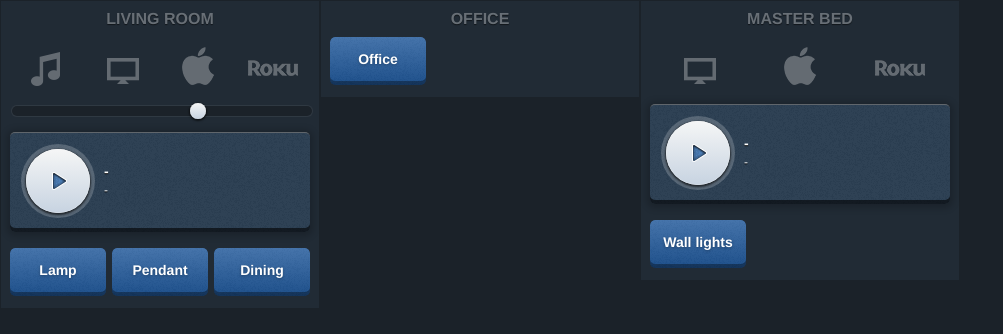
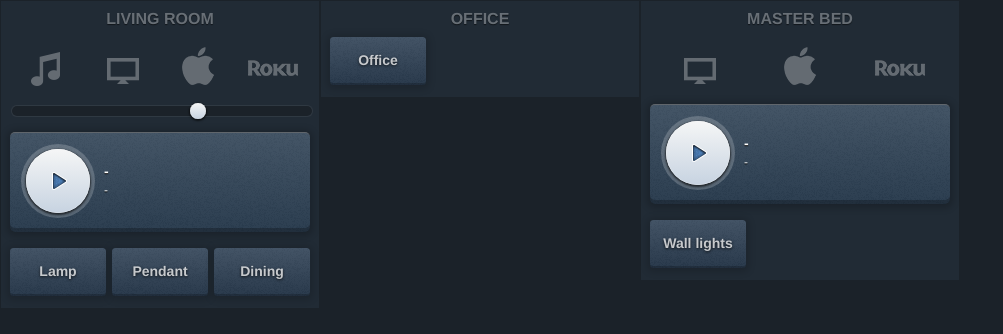
Before and after one commit to glenmurphy/route, a website: page examples/cambridge/web/index.html in a window 1280 px wide. Shown: the whole page, without its empty margins (0-1003 px from the left). Drawn offline with nearby package versions, Linux system fonts and the light colour scheme; no server answers.

Commit message:
Update home controller

```diff
--- a/examples/cambridge/web/sonos.js
+++ b/examples/cambridge/web/sonos.js
@@ -46,14 +46,16 @@ Sonos.CSS = " \
   box-sizing:border-box; \
   background-color: #2b3e52; \
   border-top: 1px solid rgba(255, 255, 255, 0.3); \
-  box-shadow: inset 0 -4px 0 rgba(0,0,0,.6), 0px 1px 7px 3px rgba(0, 0, 0, 0.2); \
-  background-image: url(noise1.png); \
+  box-shadow: inset 0 -4px 0 rgba(0,0,0,.25), 0px 1px 7px 3px rgba(0, 0, 0, 0.2); \
+  background-image: \
+    -webkit-linear-gradient(bottom, rgba(0,0,0,.05) 0%, rgba(255,255,255,.1) 100%), \
+    url(noise1.png); \
   background-clip: padding-box; \
   overflow:hidden; \
   transition: all 0.2s; \
 } \
 .sonos:hover { \
-  background-color:#333; \
+  background-color:#30465e; \
 } \
 .sonos-background { \
   position:absolute; \
--- a/examples/cambridge/web/stereo.js
+++ b/examples/cambridge/web/stereo.js
@@ -22,7 +22,6 @@ function Stereo(components, socket, parentNode) {
     this.node.appendChild(c.node);
     component.component = c;
   }
-
 }
 
 Stereo.CSS = " \
--- a/examples/cambridge/web/switch.js
+++ b/examples/cambridge/web/switch.js
@@ -14,7 +14,7 @@ function Switch(name, desc, socket, parentNode) {
     Switch.CSS_APPENDED = true;
   }
 
-  this.node = createElement("div", "switch", parentNode);
+  this.node = createElement("a", "switch", parentNode);
   this.nodeOn = createElement("div", "switch-on", this.node, "");
   this.nodeName = createElement("div", "switch-name", this.node, this.desc);
   this.nodeOff = createElement("div", "switch-off", this.node, "");
@@ -30,14 +30,14 @@ Switch.CSS = " \
   width: 96px; \
   margin-right:6px; \
   height: 48px; \
-  border-radius: 5px; \
+  border-radius: 3px; \
   margin-bottom: 3px; \
   background-clip: padding-box; \
-  background-color: #1f579a; \
+  background-color: #2b3e52; #1f579a; \
   box-sizing:border-box; \
-  box-shadow: inset 0 -4px 0 rgba(0,0,0,.35); \
+  box-shadow: inset 0 -2px 0 rgba(0,0,0,.2), 0px 1px 7px 3px rgba(0, 0, 0, 0.15); \
   background-image: \
-    -webkit-linear-gradient(bottom, rgba(0,0,0,.1) 0%, rgba(255,255,255,.16) 100%), \
+    -webkit-linear-gradient(bottom, rgba(0,0,0,.1) 0%, rgba(255,255,255,.1) 100%), \
     url(noise1.png); \
   font-family: helvetica, arial, sans-serif; \
   font-size:14px; \
@@ -48,9 +48,18 @@ Switch.CSS = " \
   margin-right:0px; \
 } \
 .switch:hover { \
+  background-color:#30465e; #235fa7; \
+} \
+.switch:active { \
+  margin-top:2px; \
+  height: 47px; \
+  box-shadow: inset 0 -1px 0 rgba(0,0,0,.2), 0px 1px 5px 2px rgba(0, 0, 0, 0.2); \
 } \
 .switch.on { \
-  background-color:#f7a03c; \
+  background-color:#cc8635; \
+} \
+.switch.on:hover { \
+  background-color:#d39043; \
 } \
 .switch-on { \
   position:absolute; \
@@ -60,13 +69,13 @@ Switch.CSS = " \
 } \
 .switch-name { \
   position:absolute; \
-  top:14px; \
+  top:15px; \
   left:0px; \
   font-weight:bold; \
   width:100%; \
   font-size:14px; \
-  color:white; \
-  text-shadow:0px 1px 3px rgba(0, 0, 0, 0.3); \
+  color:rgba(255, 255, 255, 0.75); \
+  text-shadow:0px 1px 3px rgba(0, 0, 0, 0.75); \
   text-align:center; \
 } \
 .switch.on .switch-name { \
```
Also changed, not shown: examples/cambridge/web/index.html (+0 -1 lines).
